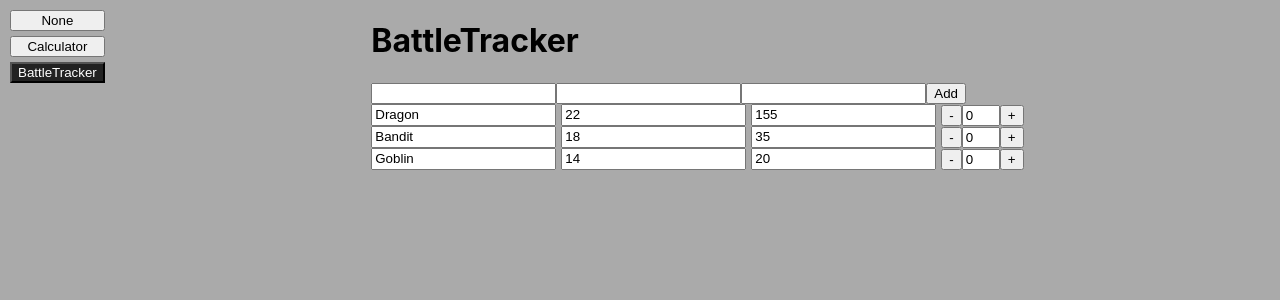
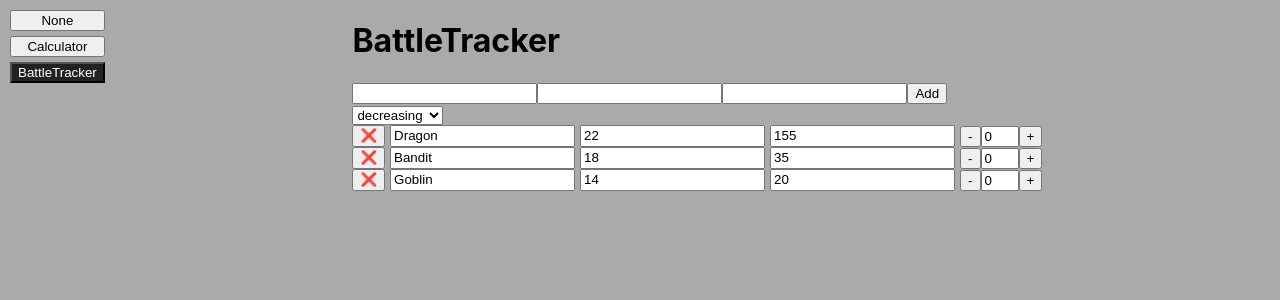
Before and after one commit to info773/playground, a React (Create React App) app: page / in a window 1280 px wide. Both pictures are taken after a click on the button "BattleTracker". Shown: the top 300 px of the page. Built offline with nearby package versions, Linux system fonts and the light colour scheme.

Commit message:
Updated Battle Tracker

```diff
--- a/src/BattleTracker/BattleTracker.js
+++ b/src/BattleTracker/BattleTracker.js
@@ -28,12 +28,28 @@ export default function BattleTracker() {
     setMonsters((monsters) => [...monsters, newMonster]);
   }
 
+  function handleDeleteMonster(id) {
+    setMonsters((monsters) => monsters.filter((monster) => monster.id !== id));
+  }
+
+  function handleUpdateMonster(id, updates) {
+    setMonsters((monsters) =>
+      monsters.map((monster) =>
+        monster.id === id ? { ...monster, ...updates } : monster
+      )
+    );
+  }
+
   return (
     <div className="base-content">
       <div className="battle-tracker">
         <h1>BattleTracker</h1>
         <Form onAddMonsters={handleAddMonster} />
-        <TrackerContet monsters={monsters} />
+        <TrackerContet
+          monsters={monsters}
+          onDeleteMonster={handleDeleteMonster}
+          onUpdateMonster={handleUpdateMonster}
+        />
       </div>
     </div>
   );
@@ -88,51 +104,70 @@ function Form({ onAddMonsters }) {
   );
 }
 
-function TrackerContet({ monsters }) {
-  const sortedMonsters = monsters.sort((a, b) => b.init - a.init);
+function TrackerContet({ monsters, onDeleteMonster, onUpdateMonster }) {
+  const [sortBy, setSortBy] = useState("dec");
+
+  const sortedMonsters = [...monsters].sort((a, b) =>
+    sortBy === "dec"
+      ? b.init - a.init
+      : sortBy === "inc"
+      ? a.init - b.init
+      : sortBy === "name-az"
+      ? a.name.localeCompare(b.name)
+      : b.name.localeCompare(a.name)
+  );
+
   return (
     <div>
+      <Sorting sortBy={sortBy} setSortBy={setSortBy} />
       {sortedMonsters.map((monster) => (
         <span className="monster">
-          <Monster monster={monster} key={monster.id} />
+          <Monster
+            monster={monster}
+            key={monster.id}
+            onDeleteMonster={onDeleteMonster}
+            onUpdateMonster={onUpdateMonster}
+          />
         </span>
       ))}
     </div>
   );
 }
 
-function Monster({ monster }) {
-  const [name, setName] = useState(monster.name);
-  const [init, setInit] = useState(monster.init);
-  const [hp, setHp] = useState(monster.hp);
+function Monster({ monster, onDeleteMonster, onUpdateMonster }) {
   const [healthModifier, setHealthModifier] = useState(0);
 
   function handleSubstract() {
-    setHp((hp) => hp - healthModifier);
+    onUpdateMonster(monster.id, { hp: monster.hp - healthModifier });
     setHealthModifier(0);
   }
 
   function handleAdd() {
-    setHp((hp) => hp + healthModifier);
+    onUpdateMonster(monster.id, { hp: monster.hp + healthModifier });
     setHealthModifier(0);
   }
 
   return (
     <div className="monster">
+      <DeleteButton monsterId={monster.id} onDeleteMonster={onDeleteMonster} />
       <input
         type="text"
-        value={name}
-        onChange={(e) => setName(e.target.value)}
+        value={monster.name}
+        onChange={(e) => onUpdateMonster(monster.id, { name: e.target.value })}
       />
       <input
         type="text"
-        value={init}
-        onChange={(e) => setInit(Number(e.target.value))}
+        value={monster.init}
+        onChange={(e) =>
+          onUpdateMonster(monster.id, { init: Number(e.target.value) })
+        }
       />
       <input
         type="text"
-        value={hp}
-        onChange={(e) => setHp(Number(e.target.value))}
+        value={monster.hp}
+        onChange={(e) =>
+          onUpdateMonster(monster.id, { hp: Number(e.target.value) })
+        }
       />
       <HealthEvents
         healthModifier={healthModifier}
@@ -164,7 +199,30 @@ function HealthEvents({
   );
 }
 
+function DeleteButton({ onDeleteMonster, monsterId }) {
+  return <button onClick={() => onDeleteMonster(monsterId)}>❌</button>;
+}
 // TODO
-// - Delete
-// - sort when chaning AFTER added
+// How to structure Components better with children prop?
+// change init - only one letter at a time
 // - Layout
+// Left of -> SortBy TrackerContent
+
+function Sorting({ sortBy, setSortBy }) {
+  return (
+    <div>
+      <select
+        id="sorting"
+        value={sortBy}
+        onChange={(e) => setSortBy(e.target.value)}
+      >
+        <option value="dec">decreasing</option>
+        <option value="inc">increeasing</option>
+        <option value="name-az">name (A-Z)</option>
+        <option value="name-za">name (Z-A)</option>
+      </select>
+    </div>
+  );
+}
+
+// How to make select a controlled element?
```
